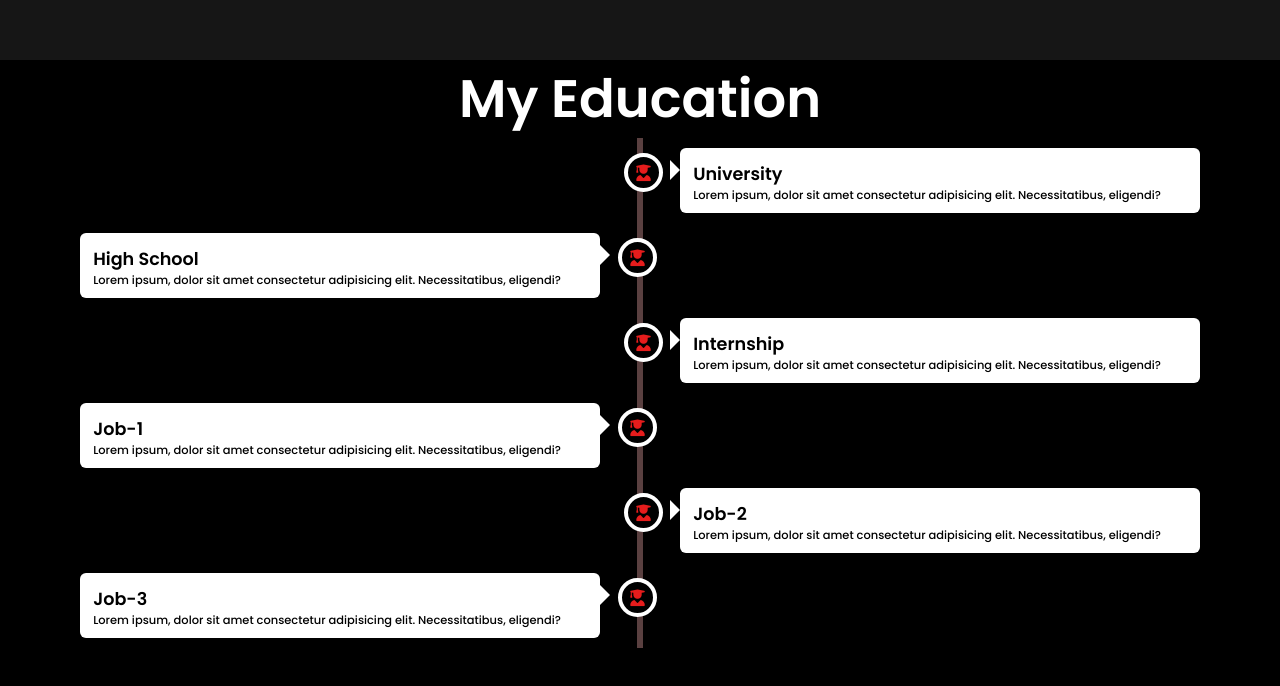
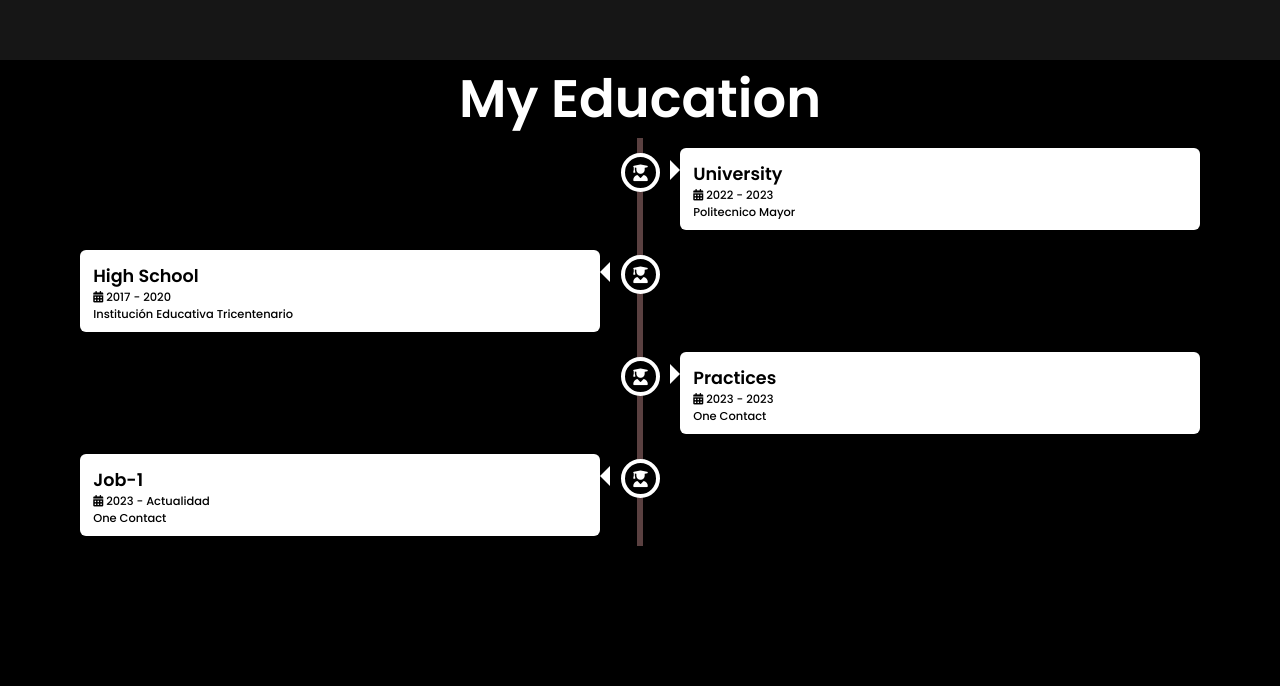
Before and after one commit to gonxa11/gonxa11.github.io, a plain HTML site: page index.html in a window 1280 px wide. Shown: the part 1540-2226 px from the top of the page. Drawn offline with Linux system fonts and the light colour scheme.

Commit message:
Add files via upload

```diff
--- a/css/styles.css
+++ b/css/styles.css
@@ -392,7 +392,7 @@ section {
     width: 25px;
     height: 25px;
     font-size: 1.89rem;
-    right: -17px;
+    right: -20px;
     background: #000;
     border: 4px solid #fff;
     top: 15px;
@@ -401,7 +401,7 @@ section {
     text-align: center;
     font-weight: 600;
     font-family: 'Font Awesome\ 5 Free';
-    color: rgb(230, 28, 28);
+    color: var(--main-color);
     display: flex;
     justify-content: center;
     align-items: center;
@@ -427,6 +427,7 @@ section {
     border: medium solid var(--main-color);
     border-width: 10px 0 10px 10px;
     border-color: transparent transparent transparent var(--main-color);
+    transform: rotate(180deg);
 }
 
 .education .right::before {
@@ -443,7 +444,7 @@ section {
 }
 
 .education .right::after {
-    left: -16px;
+    left: -19px;
 }
 
 .education .content {
@@ -502,6 +503,7 @@ section {
         border: medium solid #fff;
         border-width: 10px 10px 10px 0;
         border-color: transparent var(--main-color) transparent transparent;
+        transform: rotate(180deg);
     }
 
     .education .left::after {
--- a/index.html
+++ b/index.html
@@ -42,13 +42,13 @@
                 quia reprehenderit!</p>
 
             <div class="social-icon">
-                <a href="#"><i class="fa-brands fa-linkedin"></i></a>
-                <a href="#"><i class="fa-brands fa-github"></i></a>
-                <a href="#"><i class="fa-brands fa-x-twitter"></i></a>
-                <a href="#"><i class="fa-brands fa-instagram"></i></a>
+                <a href="#" target="_blank"><i class="fa-brands fa-linkedin"></i></a>
+                <a href="https://github.com/gonxa11" target="_blank"><i class="fa-brands fa-github"></i></a>
+                <a href="#" target="_blank"><i class="fa-brands fa-x-twitter"></i></a>
+                <a href="#" target="_blank"><i class="fa-brands fa-instagram"></i></a>
             </div>
 
-            <a href="#" class="btn">Dewnload Resume</a>
+            <a href="#" class="btn">Dewnload CV <i class="fa-solid fa-download"></i></a>
         </div>
     </section>
 
@@ -91,7 +91,8 @@
                         <h2>University</h2>
                     </div>
                     <div class="decs">
-                        <p>Lorem ipsum, dolor sit amet consectetur adipisicing elit. Necessitatibus, eligendi?</p>
+                        <p><i class="fa-solid fa-calendar-days"></i> 2022 - 2023</p>
+                        <p>Politecnico Mayor</p>
                     </div>
                 </div>
             </div>
@@ -102,7 +103,8 @@
                         <h2>High School</h2>
                     </div>
                     <div class="decs">
-                        <p>Lorem ipsum, dolor sit amet consectetur adipisicing elit. Necessitatibus, eligendi?</p>
+                        <p><i class="fa-solid fa-calendar-days"></i> 2017 - 2020</p>
+                        <p>Institución Educativa Tricentenario</p>
                     </div>
                 </div>
             </div>
@@ -110,10 +112,11 @@
             <div class="container right">
                 <div class="content" data-aos="fade-left">
                     <div class="tag">
-                        <h2>Internship</h2>
+                        <h2>Practices</h2>
                     </div>
                     <div class="decs">
-                        <p>Lorem ipsum, dolor sit amet consectetur adipisicing elit. Necessitatibus, eligendi?</p>
+                        <p><i class="fa-solid fa-calendar-days"></i> 2023 - 2023</p>
+                        <p>One Contact</p>
                     </div>
                 </div>
             </div>
@@ -124,29 +127,8 @@
                         <h2>Job-1</h2>
                     </div>
                     <div class="decs">
-                        <p>Lorem ipsum, dolor sit amet consectetur adipisicing elit. Necessitatibus, eligendi?</p>
-                    </div>
-                </div>
-            </div>
-
-            <div class="container right">
-                <div class="content" data-aos="fade-left">
-                    <div class="tag">
-                        <h2>Job-2</h2>
-                    </div>
-                    <div class="decs">
-                        <p>Lorem ipsum, dolor sit amet consectetur adipisicing elit. Necessitatibus, eligendi?</p>
-                    </div>
-                </div>
-            </div>
-
-            <div class="container left">
-                <div class="content" data-aos="fade-right">
-                    <div class="tag">
-                        <h2>Job-3</h2>
-                    </div>
-                    <div class="decs">
-                        <p>Lorem ipsum, dolor sit amet consectetur adipisicing elit. Necessitatibus, eligendi?</p>
+                        <p><i class="fa-solid fa-calendar-days"></i> 2023 - Actualidad</p>
+                        <p>One Contact</p>
                     </div>
                 </div>
             </div>
@@ -225,10 +207,10 @@
     <!-- Footer -->
     <footer class="footer">
         <div class="social">
-            <a href="#"><i class="fa-brands fa-linkedin"></i></a>
-            <a href="#"><i class="fa-brands fa-github"></i></a>
-            <a href="#"><i class="fa-brands fa-x-twitter"></i></a>
-            <a href="#"><i class="fa-brands fa-instagram"></i></a>
+            <a href="#" target="_blank"><i class="fa-brands fa-linkedin"></i></a>
+            <a href="https://github.com/gonxa11" target="_blank"><i class="fa-brands fa-github"></i></a>
+            <a href="#" target="_blank"><i class="fa-brands fa-x-twitter"></i></a>
+            <a href="#" target="_blank"><i class="fa-brands fa-instagram"></i></a>
         </div>
         <ul class="list">
             <li><a href="#">FAQ</a></li>
```
